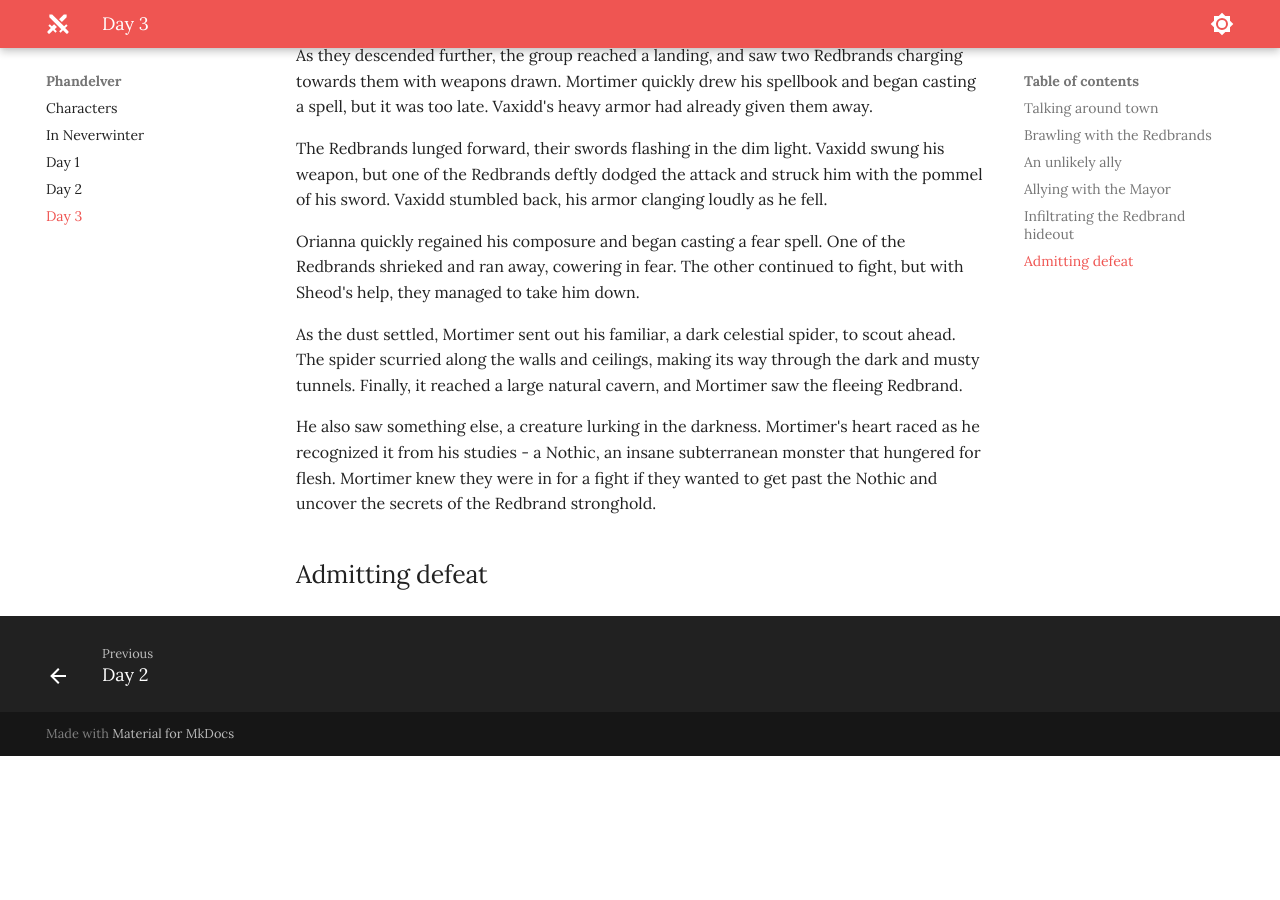
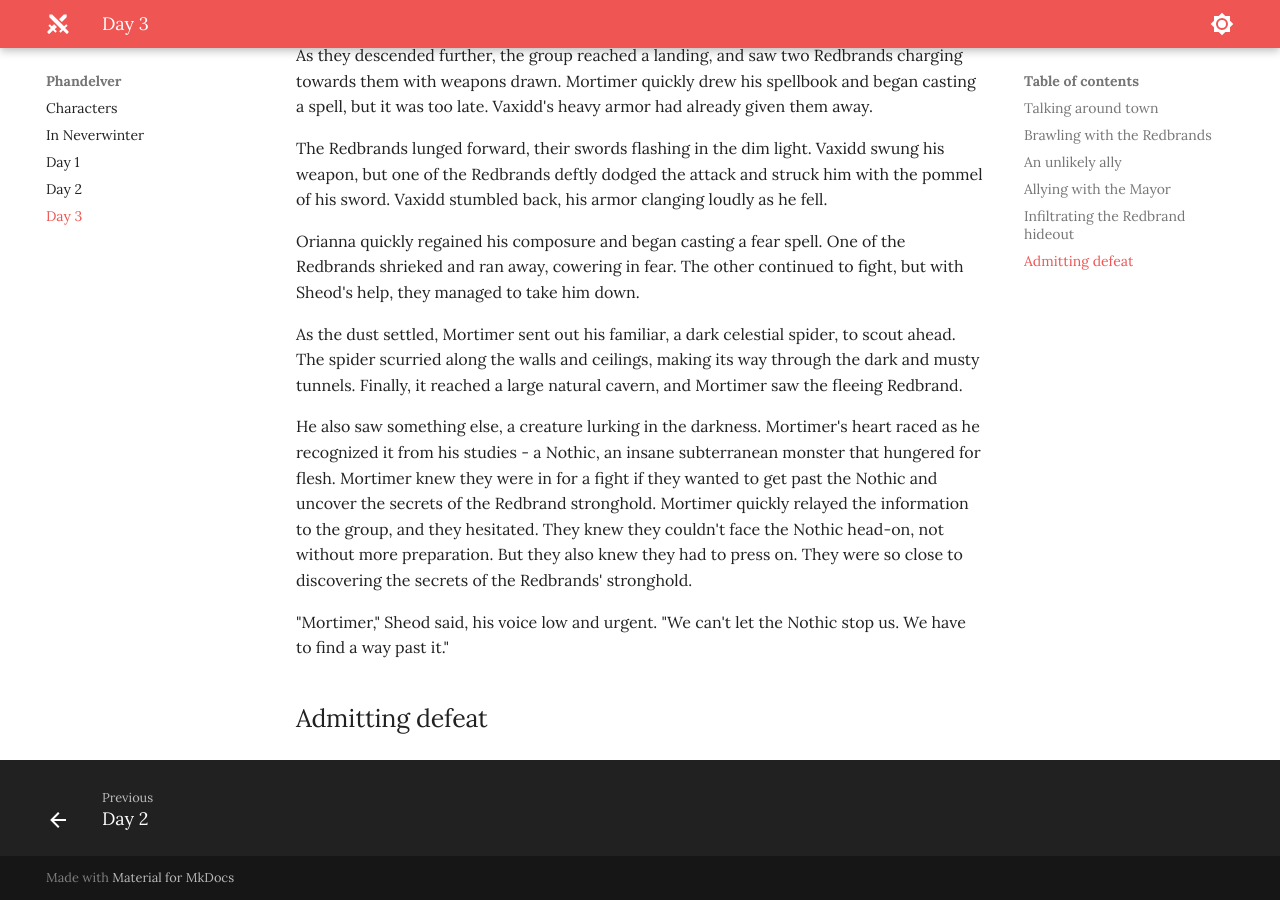
Before and after one commit to jonasmcferreira/adventures, an MkDocs documentation site: the page built from docs/phandelver/03.md, in a window 1280 px wide and 900 px high, scrolled down 7629 px. Built offline with MkDocs 1.6.1 and Material for MkDocs 9.7.7, drawn with Linux system fonts in a browser that asks for light colours; before the commit the page ends 8385 px from its top, so only the background shows below that.

Commit message:
modified docs/phandelver/03.md

```diff
--- a/docs/phandelver/03.md
+++ b/docs/phandelver/03.md
@@ -131,7 +131,11 @@ Orianna quickly regained his composure and began casting a fear spell. One of th
 
 As the dust settled, Mortimer sent out his familiar, a dark celestial spider, to scout ahead. The spider scurried along the walls and ceilings, making its way through the dark and musty tunnels. Finally, it reached a large natural cavern, and Mortimer saw the fleeing Redbrand.
 
-He also saw something else, a creature lurking in the darkness. Mortimer's heart raced as he recognized it from his studies - a Nothic, an insane subterranean monster that hungered for flesh. Mortimer knew they were in for a fight if they wanted to get past the Nothic and uncover the secrets of the Redbrand stronghold.
+He also saw something else, a creature lurking in the darkness. Mortimer's heart raced as he recognized it from his studies - a Nothic, an insane subterranean monster that hungered for flesh. Mortimer knew they were in for a fight if they wanted to get past the Nothic and uncover the secrets of the Redbrand stronghold. Mortimer quickly relayed the information to the group, and they hesitated. They knew they couldn't face the Nothic head-on, not without more preparation. But they also knew they had to press on. They were so close to discovering the secrets of the Redbrands' stronghold.
+
+"Mortimer," Sheod said, his voice low and urgent. "We can't let the Nothic stop us. We have to find a way past it."
+
+
 
 
 
```
